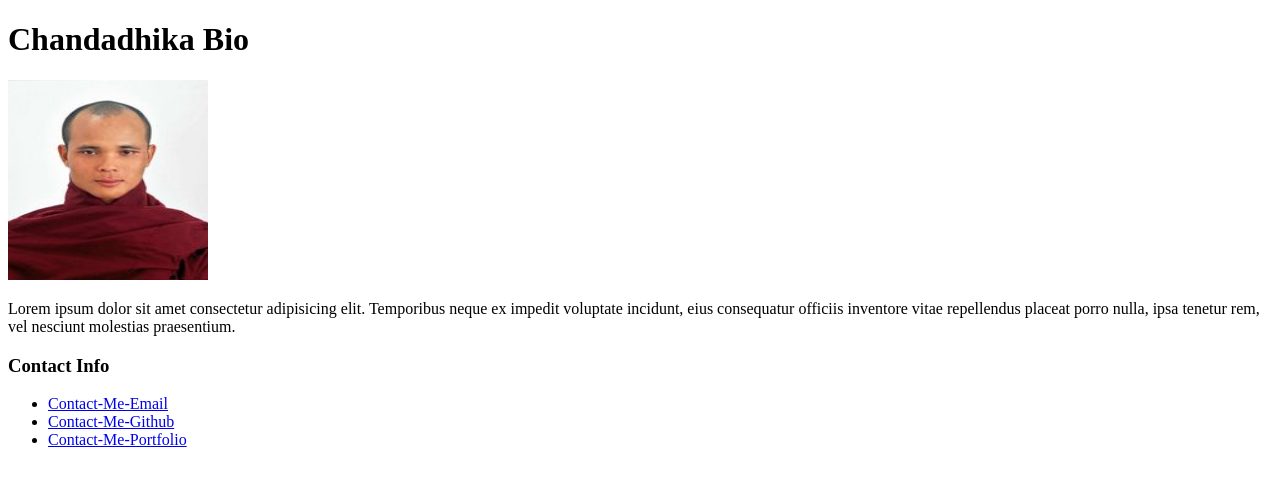
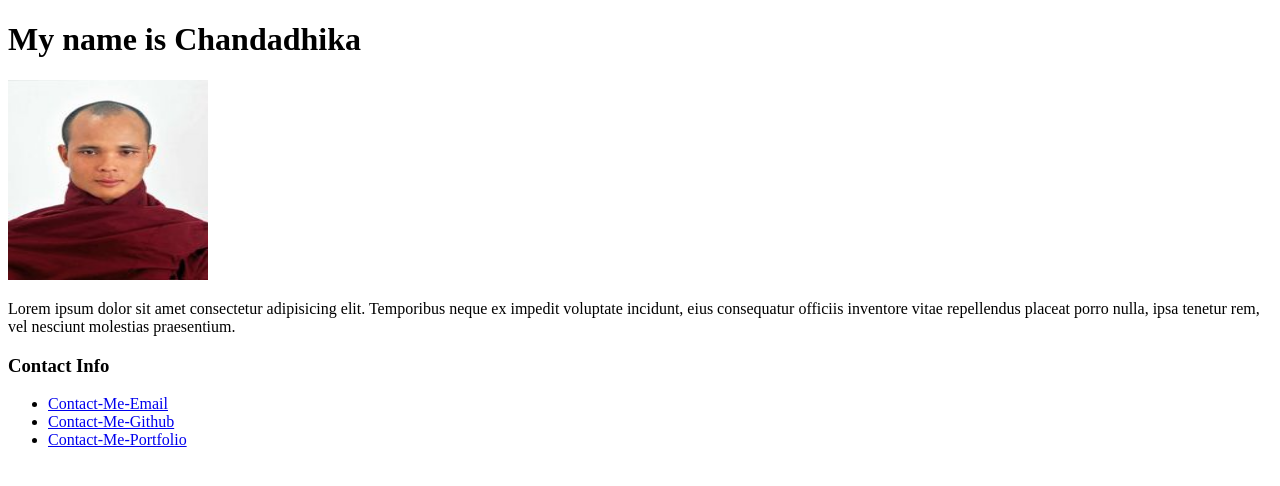
Before and after one commit to Chandadhika/modul-1-HTML, a plain HTML site: page 01-HTML/Unsolved/index.html in a window 1280 px wide. Drawn offline with Linux system fonts and the light colour scheme.

Commit message:
Reply Bio Name

```diff
--- a/01-HTML/Unsolved/index.html
+++ b/01-HTML/Unsolved/index.html
@@ -3,13 +3,13 @@
 
   <head>
     <meta charset="UTF-8">
-    <title>Student Bio</title>
+    <title>Chandadhika Bio</title>
   </head>
 
   <body>
     <!-- TODO: Write Your Code Below-->
     <header>
-      <h1>Chandadhika Bio</h1>
+      <h1>My name is Chandadhika</h1>
     </header>
     <img src="my.jpeg" width="200px" height="200px" alt="My Photo">
     <p>
```
